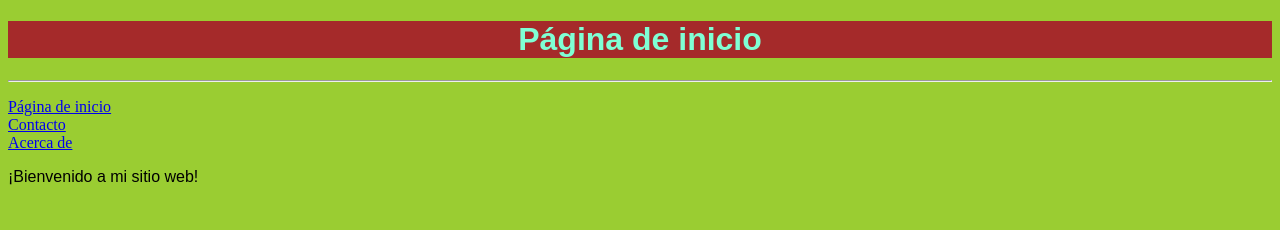
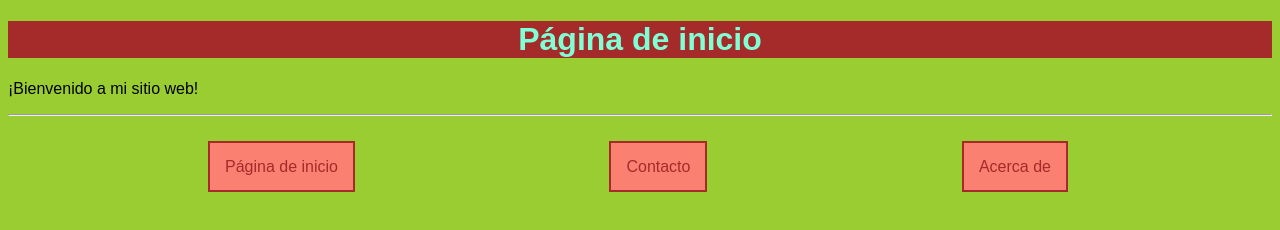
Before and after one commit to ImEngineerDew/LessonsHTML, a plain HTML site: page myWebsite/mainPage.html in a window 1280 px wide. Drawn offline with Linux system fonts and the light colour scheme.

Commit message:
I got it

```diff
--- a/myWebsite/mainPage.html
+++ b/myWebsite/mainPage.html
@@ -10,16 +10,17 @@
     <div class = "title">
         <h1 style = "font-family: Arial; text-align: center; font-size: xx-large;">Página de inicio</h1>
     </div>
+    <p style = "font-family: Arial; text-align: left;">
+        ¡Bienvenido a mi sitio web!
+    </p>
     <hr>
+    <br>
         <p style = "font-family: Arial; text-align: left;">
-            <div class = "main-page"><a href = "mainPage.html">Página de inicio</a></div>
-            <div class = "contact">  <a href = "contact.html">Contacto</a></div>
-            <div class = "aboutOf">  <a href = "aboutOf.html">Acerca de</a></div>
+            <a href = "mainPage.html">Página de inicio</a>
+            <a href = "contact.html">Contacto</a>
+            <a href = "aboutOf.html">Acerca de</a>
             <!----<a href = "mailto:dewin.acosta9207@gmail.com?subject=Contacto&body=testing email">Enviar mail</a>-->
         </p>
-        <p style = "font-family: Arial; text-align: left;">
-            ¡Bienvenido a mi sitio web!
-        </p>
-        <link rel = 'stylesheet' href = './stylesCSS/cssFile.css'>
+            <link rel = 'stylesheet' href = './stylesCSS/cssFile.css'>
 </body>
 </html>
--- a/myWebsite/stylesCSS/cssFile.css
+++ b/myWebsite/stylesCSS/cssFile.css
@@ -6,3 +6,24 @@ body{
     background-color:brown;
     color:aquamarine;
 }
+
+a:link,a:visited{
+    border:2px solid brown;
+    background-color: salmon;
+    margin-left:200px;
+    margin-right:50px;
+    margin-top: 50px;
+    margin-bottom: 50px;
+    padding-left:15px;
+    padding-right:15px;
+    padding-top:15px;
+    padding-bottom:15px;
+    color:brown;
+    font-family: Arial;
+    text-decoration: none;
+}
+a:hover, a:active
+{
+    background-color: rgb(250, 151, 65);
+    color:brown;
+}
```
